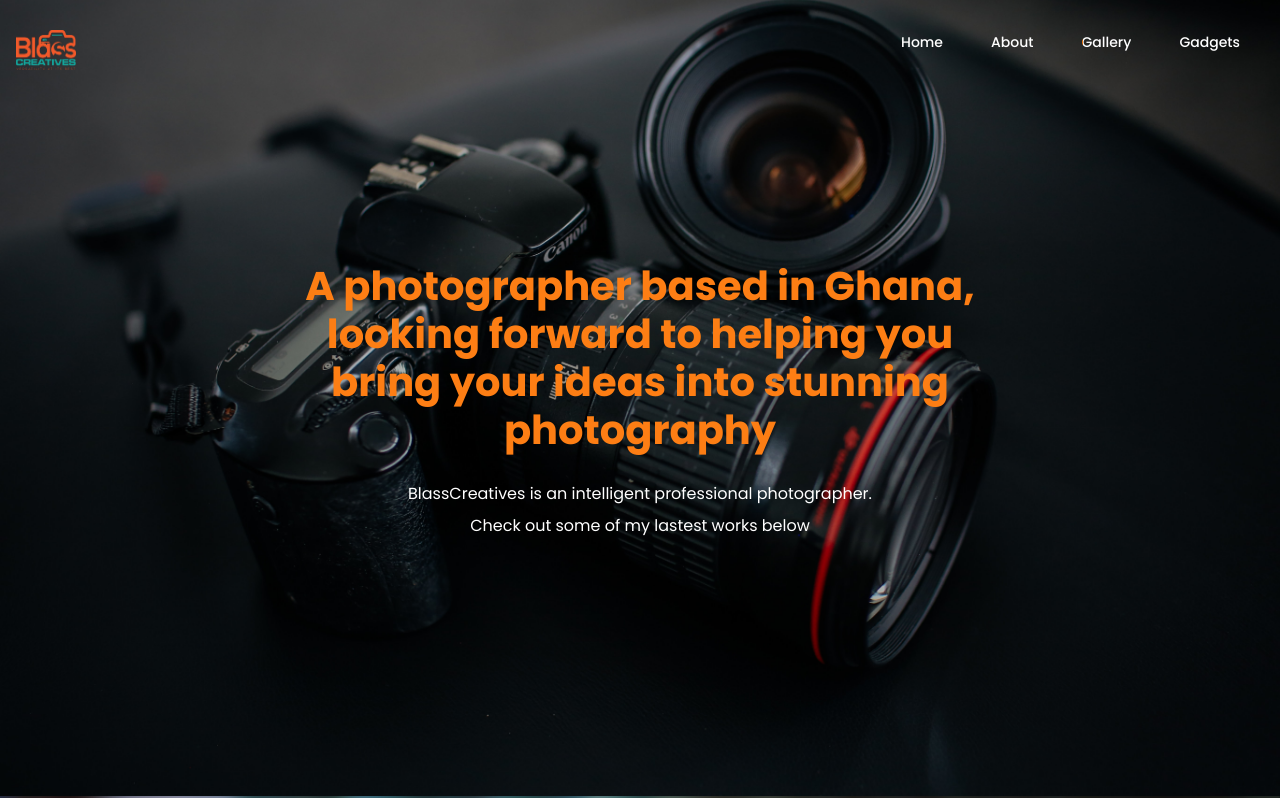
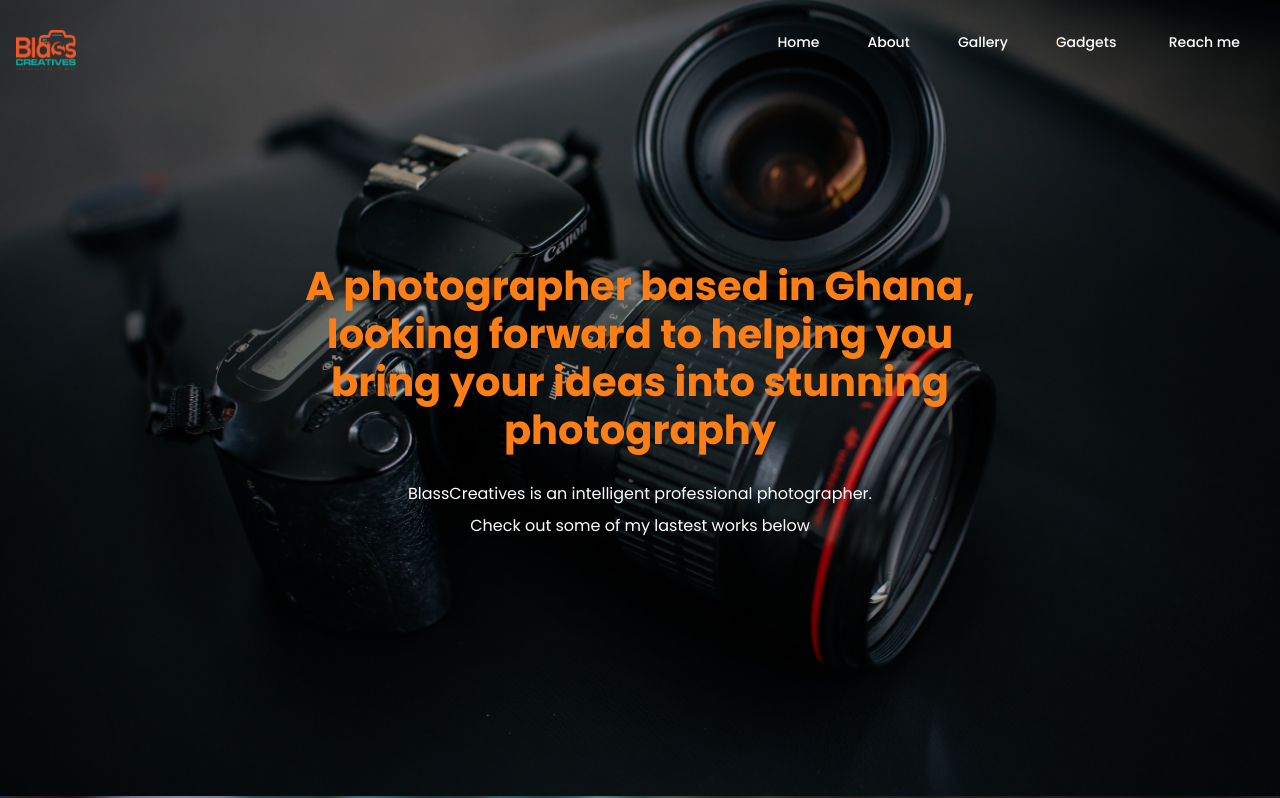
Before and after one commit to kwameaj67/blass_creatives, a React (Create React App) app: page / in a window 1280 px wide. Shown: the top 798 px of the page. Built offline with nearby package versions, Linux system fonts and the light colour scheme.

Commit message:
changes nav

```diff
--- a/src/components/Navbar/Navbar.js
+++ b/src/components/Navbar/Navbar.js
@@ -2,6 +2,7 @@ import React,{useState} from 'react'
 import './navbar.css'
 import '../../Pages/Home/responsive.css'
 import logo from '../../assets/blass.png';
+import {Link} from 'react-router-dom'
 
 const Navbar = () => {
     const [showMenu, setShowMenu] = useState(false)
@@ -14,6 +15,7 @@ const Navbar = () => {
                   <li><a href="#about">About</a></li>
                   <li><a href="#gallery">Gallery</a></li>
                   <li><a href="#accessories">Gadgets</a></li>
+                  <Link to="/contact"> <li><a href="#accessories">Reach me</a></li></Link>
                 </ul>
                 <div className={showMenu === true ? "menu-toggle is-active" :"menu-toggle"} id="mobile-menu" onClick={()=>{setShowMenu(!showMenu)}}>
                     <span className="bar"></span>
```
